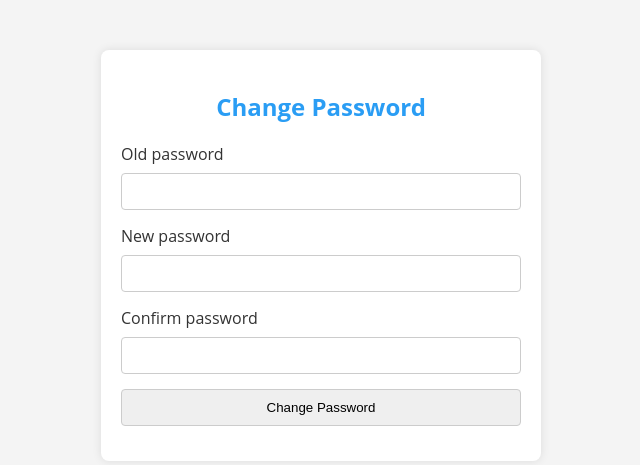
After one commit to satyamraj2101/joblogger, a Flask app: template Backend/template/change_password.html in a window 1280 px wide. The commit adds this page. Shown: the top 465 px of the page, without its empty margins (319-959 px from the left). Run offline with Flask 3, Linux system fonts and the light colour scheme; the template is opened without the code that fills it, so the values that code supplies are empty, except form fields; form fields are guessed from the names that the template uses; parts of the project's set-up code (start-up, migrations or seed data) failed here and were passed over; some libraries are stand-ins or nearby versions.

Commit message:
profile page updated, password hidden, users data editable

```diff
--- a/Backend/app.py
+++ b/Backend/app.py
@@ -6,8 +6,9 @@ from flask_login import LoginManager, UserMixin, login_user, login_required, log
 from flask_mysqldb import MySQL
 from flask_wtf import FlaskForm
 from wtforms import SelectField, DateField, TextAreaField, StringField, PasswordField, SubmitField
-from wtforms.validators import DataRequired, Email
+from wtforms.validators import DataRequired, Email, EqualTo
 from werkzeug.security import generate_password_hash, check_password_hash
+from flask_login import current_user
 
 # Initialize Flask app
 app = Flask(__name__, template_folder='template')
@@ -32,6 +33,7 @@ class User(UserMixin):
     def __init__(self, user_id, username):
         self.id = user_id
         self.username = username
+
 
 
 # Define the LoginForm class
@@ -115,6 +117,8 @@ class SignupForm(FlaskForm):
     password = PasswordField('Password', validators=[DataRequired()])
     submit = SubmitField('Sign Up')
 
+
+
 # Flask-WTF form for the add_job route
 class AddJobForm(FlaskForm):
     company_name = StringField('Company Name', validators=[DataRequired()])
@@ -142,6 +146,7 @@ class AddJobForm(FlaskForm):
                                    validators=[DataRequired()])
 
 
+
 @login_manager.user_loader
 def load_user(user_id):
     cur = mysql.connection.cursor()
@@ -150,7 +155,9 @@ def load_user(user_id):
     cur.close()
 
     if user_data:
-        return User(user_data[0], user_data[1])  # Assuming 'id' is the first element and 'username' is the second
+        user_id, name, username, email, password = user_data
+        return User(user_id, username)
+
     return None
 
 
@@ -253,6 +260,8 @@ def signup():
 
     return render_template('signup.html', form=form)
 
+
+
 @app.route('/save_profile', methods=['POST'])
 @login_required
 def save_profile():
@@ -290,17 +299,22 @@ def logout():
     return redirect(url_for('login'))
 
 
-@app.route('/forgot_password', methods=['GET', 'POST'])
-def forgot_password():
-    form = ForgotPasswordForm()
-    if form.validate_on_submit():
-        email = form.email.data
-        # Implement your logic to handle the password reset (send email, generate token, etc.)
-        flash(f"Password reset requested for email: {email}. (Not implemented in this example)", 'info')
-
-    return render_template('forgot_password.html', form=form)
+# @app.route('/forgot_password', methods=['GET', 'POST'])
+# def forgot_password():
+#     form = ForgotPasswordForm()
+#     if form.validate_on_submit():
+#         email = form.email.data
+#         # Implement your logic to handle the password reset (send email, generate token, etc.)
+#         flash(f"Password reset requested for email: {email}. (Not implemented in this example)", 'info')
+#
+#     return render_template('forgot_password.html', form=form)
 
 
+
+@app.route('/forgot_password')
+def forgot_password():
+    # logic here
+    pass
 @app.route('/add_job', methods=['GET', 'POST'])
 @login_required
 def add_job():
@@ -408,9 +422,22 @@ def profile():
 
 
 
-@app.route('/profile_upgrade', methods=['GET','POST'])
+
+@app.route('/profile_upgrade', methods=['GET', 'POST'])
 @login_required
 def profile_upgrade():
+    # Fetch user data from the database using the current user's ID
+    cur = mysql.connection.cursor()
+    cur.execute("SELECT * FROM users WHERE id=%s", (current_user.id,))
+    user_data = cur.fetchone()
+    cur.close()
+
+    # Fetch profile details for the current user
+    cur = mysql.connection.cursor()
+    cur.execute("SELECT * FROM profile WHERE user_id=%s", (current_user.id,))
+    profile_data = cur.fetchone()
+    cur.close()
+
     if request.method == 'POST':
         # Retrieve form data for profile details
         mobile_no = request.form.get('mobile_no')
@@ -418,6 +445,11 @@ def profile_upgrade():
         address = request.form.get('address')
         linkedin_url = request.form.get('linkedin_url')
         github_url = request.form.get('github_url')
+
+        # Retrieve form data for user details
+        name = request.form.get('name')
+        email = request.form.get('email')
+        password = request.form.get('password')
 
         # Use INSERT ... ON DUPLICATE KEY UPDATE to handle both insert and update
         cur = mysql.connection.cursor()
@@ -430,12 +462,9 @@ def profile_upgrade():
         """, (current_user.id, mobile_no, country, address, linkedin_url, github_url,
               mobile_no, country, address, linkedin_url, github_url))
 
-        mysql.connection.commit()
-        cur.close()
-
-        # Update the 'name' field in the 'users' table
-        cur = mysql.connection.cursor()
-        cur.execute("UPDATE users SET name=%s WHERE id=%s", (current_user.username, current_user.id))
+        # Update the 'name', 'email', and 'password' fields in the 'users' table
+        cur.execute("UPDATE users SET name=%s, email=%s, password=%s WHERE id=%s",
+                    (name, email, password, current_user.id))
         mysql.connection.commit()
         cur.close()
 
@@ -444,7 +473,19 @@ def profile_upgrade():
         # Redirect to the 'profile' route after successfully upgrading the profile
         return redirect(url_for('profile'))
 
-    return render_template('profile_upgrade.html', user=current_user)
+    # Pre-fill the form with existing data if available
+    form_data = {
+        'mobile_no': profile_data[1] if profile_data else '',
+        'country': profile_data[2] if profile_data else '',
+        'address': profile_data[3] if profile_data else '',
+        'linkedin_url': profile_data[4] if profile_data else '',
+        'github_url': profile_data[5] if profile_data else '',
+        'name': user_data[1] if user_data else '',
+        'email': user_data[3] if user_data else '',
+        'password': user_data[4] if user_data else '',
+    }
+
+    return render_template('profile_upgrade.html', user=current_user, form_data=form_data)
 
 
 if __name__ == '__main__':
--- /dev/null
+++ b/Backend/template/change_password.html
@@ -0,0 +1,90 @@
+<!-- change_password.html -->
+
+<!DOCTYPE html>
+<html lang="en">
+
+<head>
+    <meta charset="UTF-8">
+    <meta name="viewport" content="width=device-width, initial-scale=1.0">
+    <title>Change Password</title>
+    <style>
+        body {
+            font-family: "Open Sans", sans-serif;
+            margin: 0;
+            padding: 0;
+            background-color: #f4f4f4;
+        }
+
+        .container {
+            max-width: 400px;
+            margin: 50px auto;
+            background-color: #fff;
+            padding: 20px;
+            border-radius: 8px;
+            box-shadow: 0 0 10px rgba(0, 0, 0, 0.1);
+        }
+
+        h2 {
+            color: #2a9df4;
+            text-align: center;
+        }
+
+        form {
+            margin-top: 20px;
+        }
+
+        label {
+            display: block;
+            margin-bottom: 8px;
+            color: #333;
+        }
+
+        input {
+            width: 100%;
+            padding: 10px;
+            margin-bottom: 15px;
+            box-sizing: border-box;
+            border: 1px solid #ccc;
+            border-radius: 4px;
+        }
+
+        .btn-primary {
+            background-color: #2a9df4;
+            color: #fff;
+            padding: 10px 15px;
+            border: none;
+            border-radius: 4px;
+            cursor: pointer;
+            font-size: 16px;
+        }
+
+        .btn-primary:hover {
+            background-color: #1d7bb0;
+        }
+    </style>
+</head>
+
+<body>
+
+    <div class="container">
+         <h2>Change Password</h2>
+  <form method="post" action="{{ url_for('change_password') }}">
+    {{ form.hidden_tag() }}
+    <div>
+      {{ form.old_password.label }} {{ form.old_password(size=32) }}
+    </div>
+    <div>
+      {{ form.new_password.label }} {{ form.new_password(size=32) }}
+    </div>
+    <div>
+      {{ form.confirm_password.label }} {{ form.confirm_password(size=32) }}
+    </div>
+    <div>
+      <input type="submit" value="Change Password">
+    </div>
+  </form>
+    </div>
+
+</body>
+
+</html>
```
Also changed, not shown: Backend/config.py (+4 -3 lines), Backend/template/profile.html (+8 -8 lines), Backend/template/profile_upgrade.html (+15 -6 lines).
